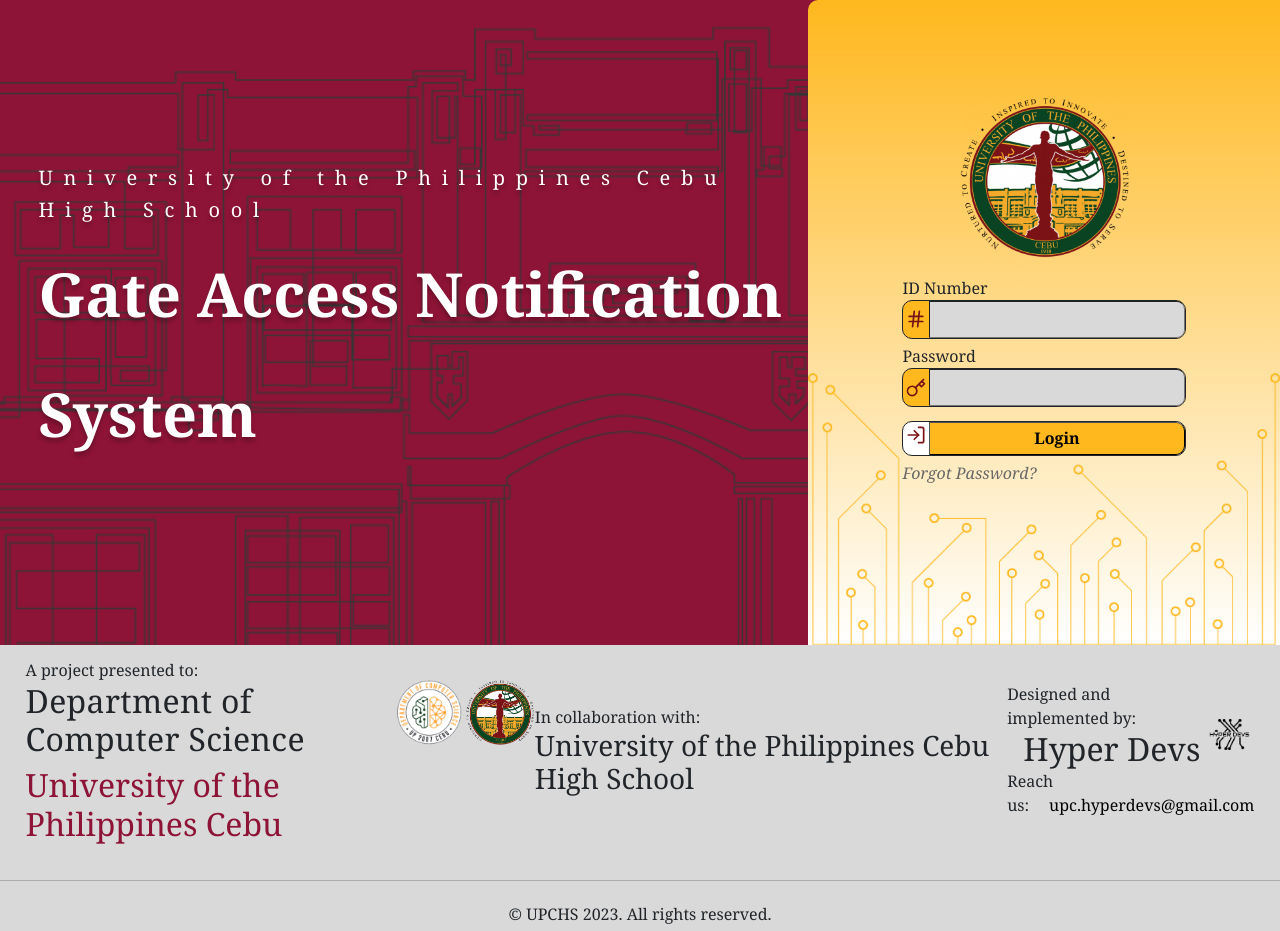
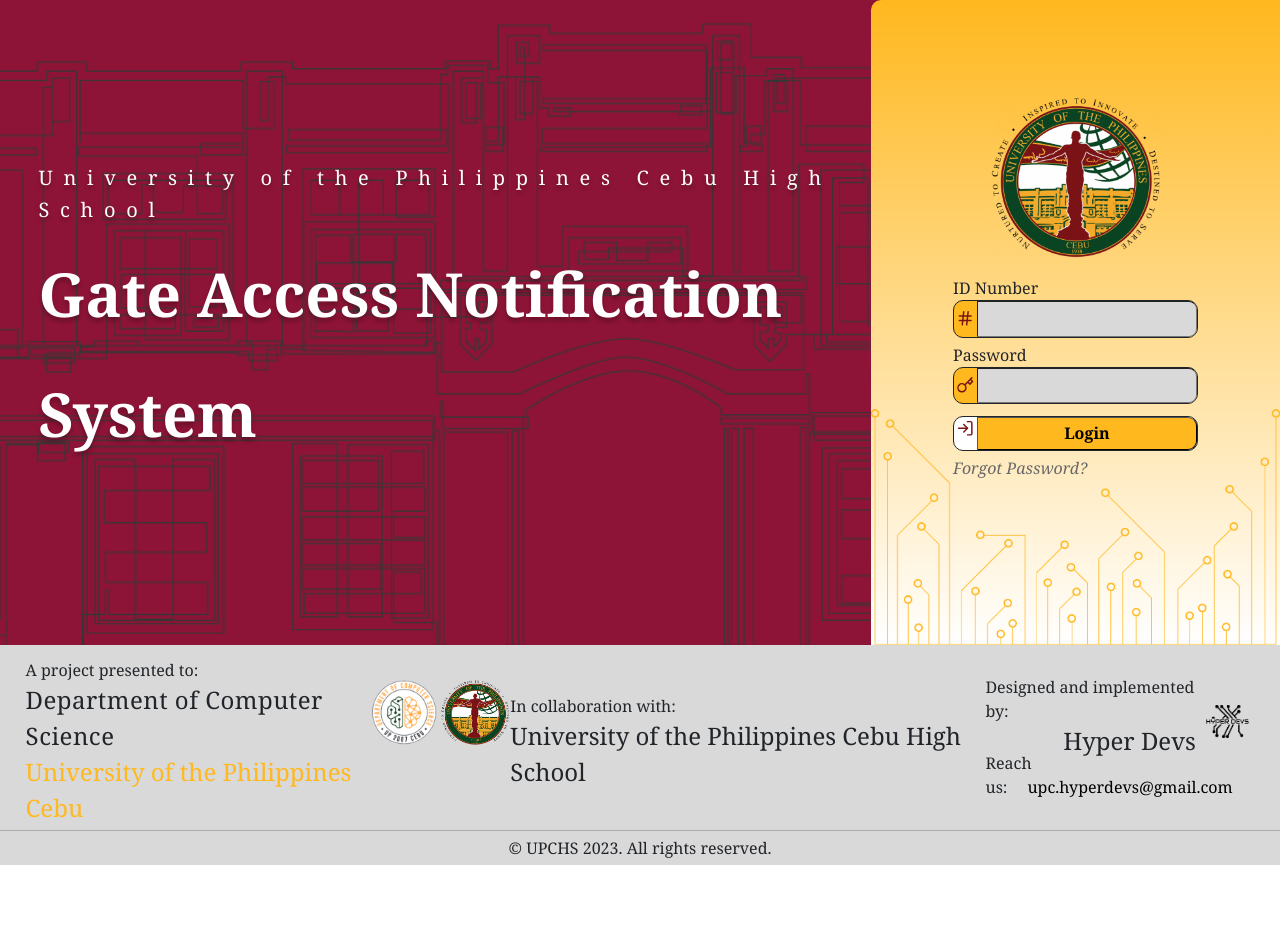
Before and after one commit to Hyper-Devs/Hyper-Devs, a React (Create React App) app in the folder client/: page / in a window 1280 px wide. After the commit the page ends 865 px from the top, so only its background shows below. Built offline with nearby package versions, Linux system fonts and the light colour scheme.

Commit message:
changes in login page and dashboard

```diff
--- a/client/src/Components/Dashboard/Box.css
+++ b/client/src/Components/Dashboard/Box.css
@@ -1,11 +1,9 @@
 @import url('https://fonts.googleapis.com/css2?family=Arvo:wght@700&family=Montserrat:wght@500;600&family=Playfair+Display:wght@400;700&display=swap');
 
 .LiveBox {
-    width: 100%;
-    height: 100%;
+
     background-color: white;
     display: flex;
-    justify-content: space-between;
     align-items: center;
     line-height: 39px;
     flex-direction: column;
@@ -13,7 +11,7 @@
 
 .rectangle{
     width: 75%;
-    margin-top: min(8%, 120px);
+    margin-top: min(9.1%, 140px);
     text-align: center;
     background: #FFFFFF;
     border: 3px solid #00573F;
@@ -128,3 +126,8 @@
     text-align: left;
     font-style: normal;
 }
+
+.dashboard-footer {
+    width: 100%;
+    margin-top: min(9.1%, 140px);
+}
--- a/client/src/Components/Dashboard/Box.jsx
+++ b/client/src/Components/Dashboard/Box.jsx
@@ -40,7 +40,9 @@ function Box() {
                     </div>
                 </div>
             </div>
+            <div className="dashboard-footer">
             <Footer />
+            </div>
         </div>
     )
 }
--- a/client/src/Components/footer.css
+++ b/client/src/Components/footer.css
@@ -2,13 +2,15 @@
   background: #D9D9D9;
   /* flex: 1; */
   width: 100%;
+  height: 100%;
+  font-family: "Cambria";
 }
 
 .footer-container {
   display: flex;
   align-items: center;
   justify-content: space-between;
-  padding: 1% 2% 1% 2%;
+  padding: 1% 2% 0.35% 2%;
 }
 
 .col1-container {
@@ -22,11 +24,17 @@
 }
 
 .footer-cs-text {
-  letter-spacing: 0.02em
+  letter-spacing: 0.02em;
+  font-size: 1.5rem;
 }
 
 .footer-upc-text {
-  color: #8E1437;
+  color: #FFB81E;
+  font-size: 1.5rem;
+}
+
+.footer-upchs-text, .footer-hd-text{
+  font-size: 1.5rem;
 }
 
 .footer-logos {
@@ -89,6 +97,10 @@
   text-decoration: underline;
 }
 
+.footer-content hr{
+  margin: 0;
+}
+
 .copyright-stmnt {
   display: flex;
   justify-content: center;
--- a/client/src/Components/footer.jsx
+++ b/client/src/Components/footer.jsx
@@ -8,8 +8,8 @@ function footer() {
         <div className="col1-container">
           <div className="col1">
           <div>A project presented to:</div>
-          <div className="footer-cs-text"><h2>Department of Computer Science</h2></div>
-          <div className="footer-upc-text"><h2>University of the Philippines Cebu</h2></div>
+          <div className="footer-cs-text">Department of Computer Science</div>
+          <div className="footer-upc-text">University of the Philippines Cebu</div>
           </div>
           <div className="footer-logos">
           <div className="footer-cs-logo"></div><div className="footer-upc-logo"></div>
@@ -18,14 +18,14 @@ function footer() {
 
         <div>
           <div>In collaboration with:</div>
-          <div><h3>University of the Philippines Cebu High School</h3></div>
+          <div className="footer-upchs-text">University of the Philippines Cebu High School</div>
         </div>
 
         <div>
             <div className="col3">
               <div className="col3-container">
               <div>Designed and implemented by:</div>
-              <div><h2>Hyper Devs</h2></div>
+              <div className="footer-hd-text">Hyper Devs</div>
               </div>
               <div className="footer-hd-logo"></div>
             </div>
--- a/client/src/Pages/Dashboard/Dashboard.css
+++ b/client/src/Pages/Dashboard/Dashboard.css
@@ -35,14 +35,3 @@
     color: #FFFFFF;
 
 }
-
-.dashboard-container .dashboard-footer{
-    position: fixed;
-    display: flex;
-    flex-direction: column;
-    justify-content: space-between;
-    bottom: 0;
-    background-color: gray;
-    height: 105px;
-    width: 100%;
-}
--- a/client/src/Pages/Login/Login.css
+++ b/client/src/Pages/Login/Login.css
@@ -15,9 +15,7 @@
 }
 
 .login-content {
-  min-height: 100vh;
-  display: flex;
-  flex-direction: column;
+  height: 100vh;
 }
 
 .login-container {
@@ -50,7 +48,7 @@
 
 .form-container {
   position: relative;
-  width: 600px;
+  width: 37.5%;
   height: 80.6vh;
   display: flex;
   flex-direction: column;
@@ -165,3 +163,9 @@
   text-decoration: underline;
   color: black;
 }
+
+.login-footer {
+  position: relative;
+  display: flex;
+  flex: 1;
+}
--- a/client/src/Pages/Login/Login.jsx
+++ b/client/src/Pages/Login/Login.jsx
@@ -93,8 +93,9 @@ function Login() {
             </div>
           </div>
         </div>
-
+        <div className="login-footer">
         <Footer />
+        </div>
       </div>
     </body>
   );
```
